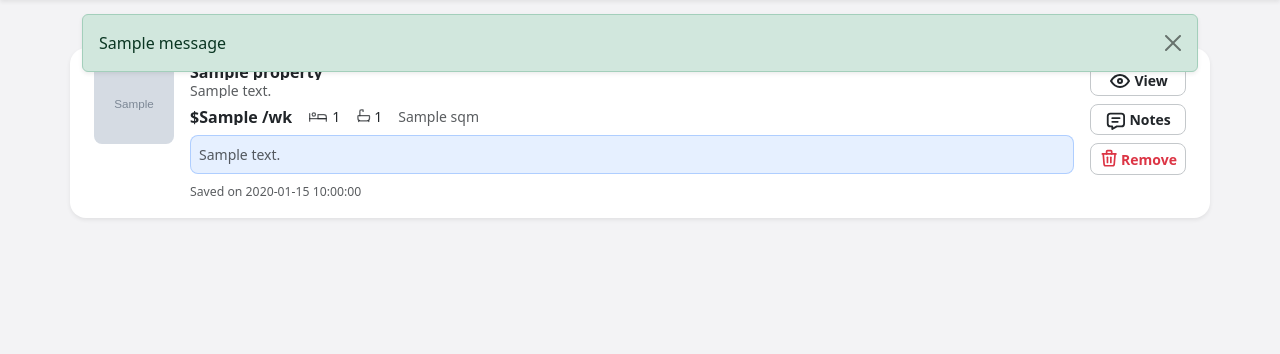
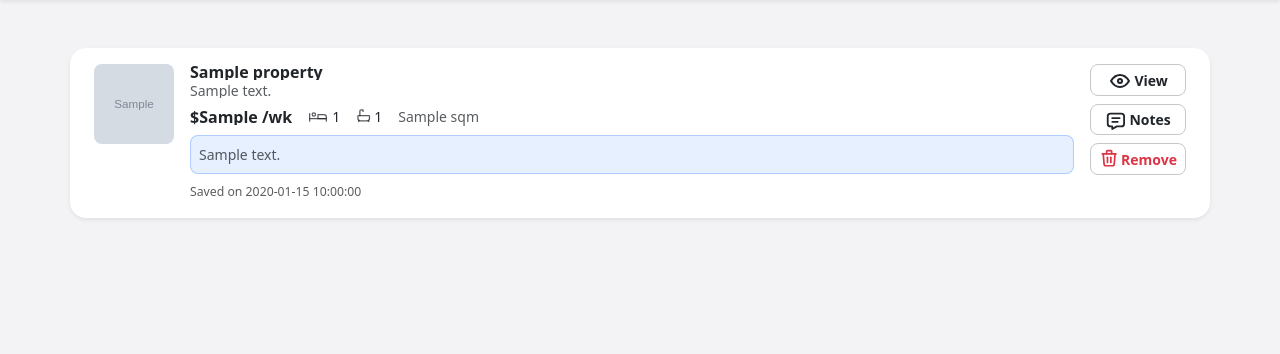
Before and after one commit to ImDuy/IFN582-UniStay, a Flask app: template app/templates/pages/bookmarks.html in a window 1280 px wide. Shown: the part 66-420 px from the top of the page. Run offline with Flask 3, Linux system fonts and the light colour scheme; the template is opened without the code that fills it: most values are stand-ins (such as "Sample title", 1, 10 or a date in 2020); grey boxes marked "Sample" are stand-in pictures; one stand-in notice (Sample message) is shown; some libraries are stand-ins or nearby versions.

Commit message:
remove the flask message

```diff
--- a/app/templates/pages/bookmarks.html
+++ b/app/templates/pages/bookmarks.html
@@ -1,20 +1,6 @@
 {% extends "base.html" %}
 {% block main %}
     <main class="py-4">
-      {% with messages = get_flashed_messages(with_categories=true) %}
-        {% if messages %}
-          <div class="position-absolute top-0 start-50 translate-middle-x w-100 px-3" style="z-index: 10; margin-top: 80px;">
-            <div class="container">
-              {% for category, message in messages %}
-                <div class="alert alert-{{ category }} alert-dismissible fade show shadow-sm" role="alert">
-                  {{ message }}
-                  <button type="button" class="btn-close" data-bs-dismiss="alert" aria-label="Close"></button>
-                </div>
-              {% endfor %}
-            </div>
-          </div>
-        {% endif %}
-      {% endwith %}
       <!-- table section -->
       {% if bookmarks %}
       {% for bookmark in bookmarks %}
```
